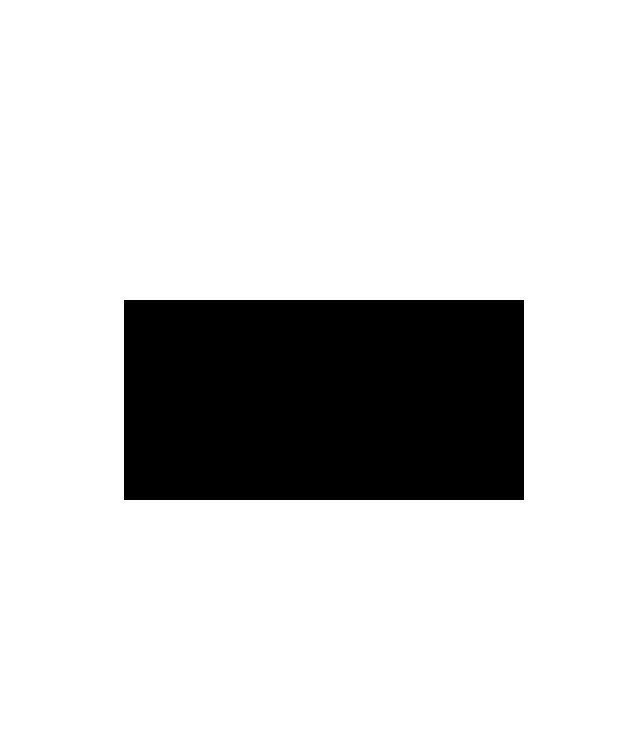
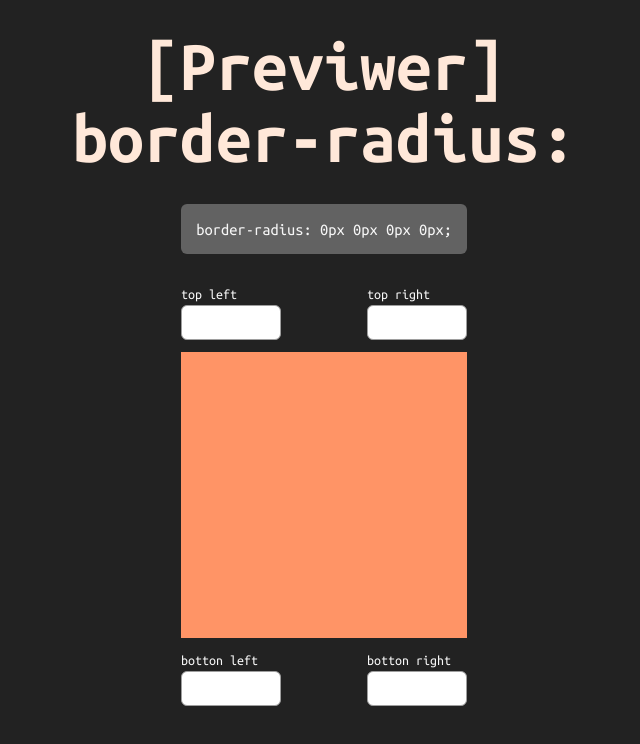
Before and after one commit to matheus-ma1a/CSS-Preview-Border-Radius, a React (Vite) app: page / in a window 1280 px wide. Shown: the top 744 px of the page, without its empty margins (316-956 px from the left). Built offline with nearby package versions, Linux system fonts and the light colour scheme.

Commit message:
cria toda a logica e a estilizacao do projeto

```diff
--- a/src/App.css
+++ b/src/App.css
@@ -1,7 +1,10 @@
+@import url('https://fonts.googleapis.com/css2?family=Ubuntu+Mono:wght@400;700&display=swap');
+
 *{
   padding: 0;
   margin: 0;
   box-sizing: border-box;
+
 }
 
 body{
@@ -10,10 +13,79 @@
   align-items: center;
   width: 100vw;
   height: 100vh;
+  font-family: 'Ubuntu Mono';
+  font-weight: 700;
+  background-color: #222222;
+
 }
 
-.placeholder{
-  width: 400px;
-  height: 200px;
-  background-color: #000;
+h1{
+  font-size: 72px;
+  line-height: 72px;
 }
+
+p{
+  font-weight: 400;
+  font-size: 14px;
+  line-height: 21px;
+  color: #F7F7F7;
+}
+
+.params{
+  min-width: 286px;
+  min-height: 50px;
+  background-color: #626262;
+  border-radius: 6px;
+  margin-top: 30px;
+  margin-bottom: 30px;
+  display: flex;
+  justify-content: center;
+  align-items: center;
+
+}
+
+.textPrams{
+  font-size: 16.5px;
+}
+
+.inputs{
+  width: 100px;
+  height: 35px;
+  border-radius: 6px;
+  border: 1px solid #9E9E9E;
+  font-size: 16px;
+  text-align: center;
+}
+
+.separadorTop{
+  display: flex;
+  justify-content: space-between;
+  width: 286px;
+  margin-bottom: 12px;
+}
+
+.separadorBotton{
+  display: flex;
+  justify-content: space-between;
+  width: 286px;
+  margin-top: 12px;
+
+}
+
+.main{
+  width: 100vw;
+  height: 100vh;
+  display: flex;
+  flex-direction: column;
+  justify-content: start;
+  align-items: center;
+  padding-top: 6.5rem;
+  color:  #FFE8D9;
+  padding: 30px;
+}
+
+.previewborder{
+  min-width: 286px;
+  min-height: 286px;
+  background-color: #FF9466;
+}
--- a/src/App.jsx
+++ b/src/App.jsx
@@ -1,15 +1,63 @@
 import { useState } from 'react'
 import './App.css'
+import Inputscomp from './components/Inpustcomp'
+import InputscompBotton from './components/inputscompBotton'
+
+
+
 
 function App() {
+
+  const  [topLeft, setTopLeft] = useState("0")
+  const  [topRight, setTopRight] = useState("0")
+  const  [bottomLeft, setBottomLeft] = useState("0")
+  const  [bottomRight, setBottomRight] = useState("0")
+
+  const eventoTopLeft = (a)=>{
+
+    setTopLeft(a)
+
+  }
+  const eventoTopRight = (a)=>{
+
+    setTopRight(a)
+
+  }
+  const eventoBottonLeft = (a)=>{
+
+    setBottomLeft(a)
+
+  }
+  const eventoBottonRight = (a)=>{
+
+    setBottomRight(a)
+
+  }
+
+
+  let Border = {
+    borderTopLeftRadius: `${topLeft}px`,
+    borderTopRightRadius: `${topRight}px`,
+    borderBottomLeftRadius: `${bottomLeft}px`,
+    borderBottomRightRadius: `${bottomRight}px`,
+  }
 
   return (
     <div className="App">
       <div className="main">
+        <h1>[Previwer]</h1>
+        <h1>border-radius:</h1>
 
-        <div  className="placeholder">
+        <div className="params">
+          <p className='textPrams' >border-radius: {topLeft}px {topRight}px {bottomLeft}px {bottomRight}px;</p>
+        </div>
 
-        </div>
+        <Inputscomp value={topLeft} eventoTopLeft={eventoTopLeft} eventoTopRight={eventoTopRight} />
+
+        <div style={Border} className="previewborder"></div>
+
+        <InputscompBotton eventoTopLeft={eventoBottonLeft} eventoTopRight={eventoBottonRight} />
+
       </div>
     </div>
   )
--- /dev/null
+++ b/src/components/Inpustcomp.jsx
@@ -0,0 +1,34 @@
+import React from "react";
+
+function InputscompTop(props){
+
+  const handleInputTopLeft = (e)=>{
+
+    props.eventoTopLeft(e.target.value)
+
+  }
+
+  const handleInputTopRight = (e)=>{
+
+    props.eventoTopRight(e.target.value)
+
+  }
+
+  return(
+    <div className="separadorTop">
+      <div className="wapper">
+        <p>top left</p>
+        <input onChange={handleInputTopLeft} className='inputs left-top' type="text"   />
+      </div>
+
+      <div className="wapper">
+        <p>top right</p>
+        <input onChange={handleInputTopRight} className='inputs rigth-top' type="text"  />
+      </div>
+
+  </div>
+  )
+
+}
+
+export default InputscompTop
--- /dev/null
+++ b/src/components/inputscompBotton.jsx
@@ -0,0 +1,36 @@
+import React from "react";
+
+function InputscompBotton(props){
+
+  const handleInputBottonLeft = (e)=>{
+
+    props.eventoTopLeft(e.target.value)
+
+  }
+
+  const handleInputBottonRight = (e)=>{
+
+    props.eventoTopRight(e.target.value)
+
+  }
+
+  return(
+
+    <div className="separadorBotton">
+
+      <div className="wapper">
+        <p>botton left</p>
+        <input onChange={handleInputBottonLeft} className='inputs left-top' type="text"   />
+      </div>
+
+      <div className="wapper">
+        <p>botton right</p>
+        <input onChange={handleInputBottonRight} className='inputs rigth-top' type="text"  />
+      </div>
+
+    </div>
+  )
+
+}
+
+export default InputscompBotton
```
